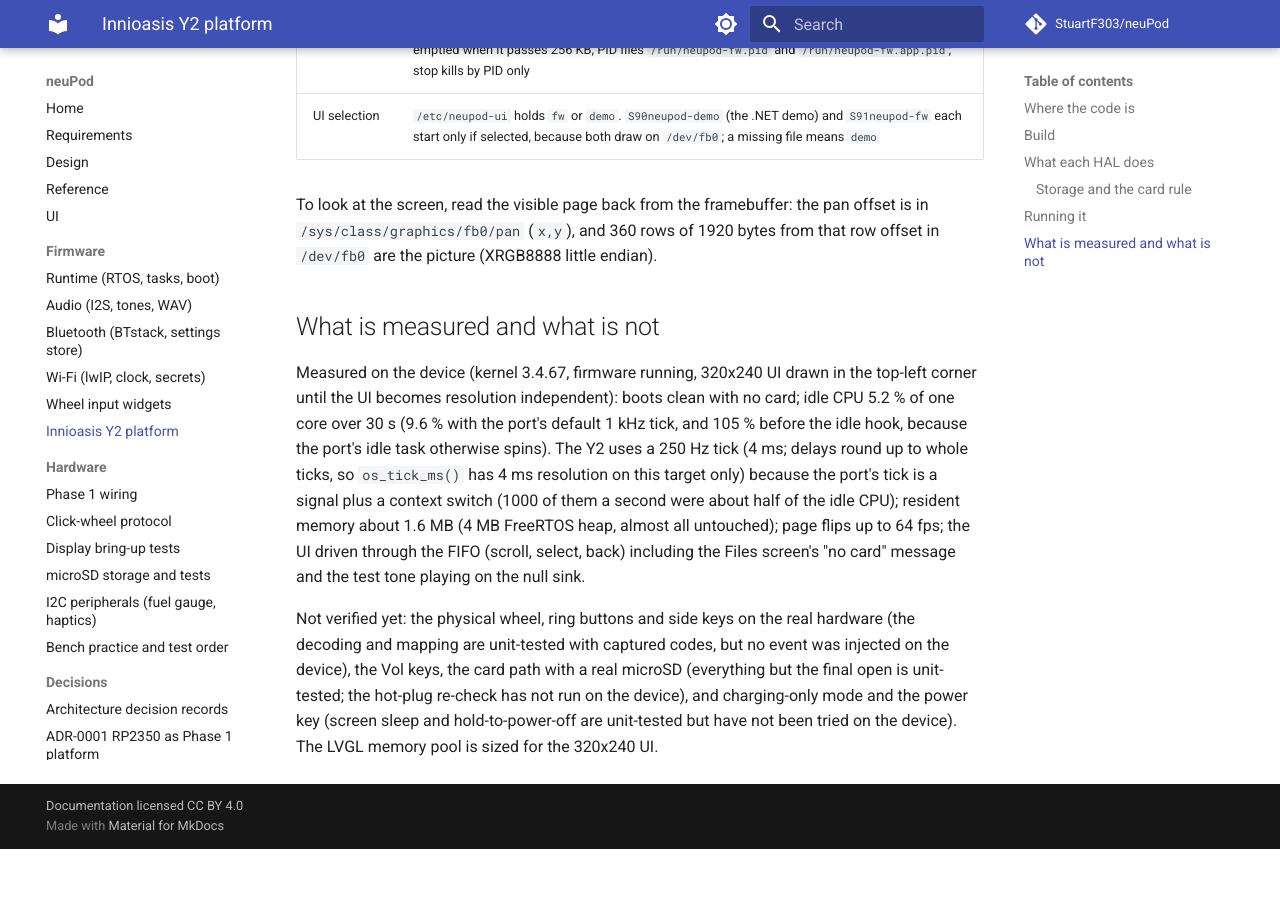
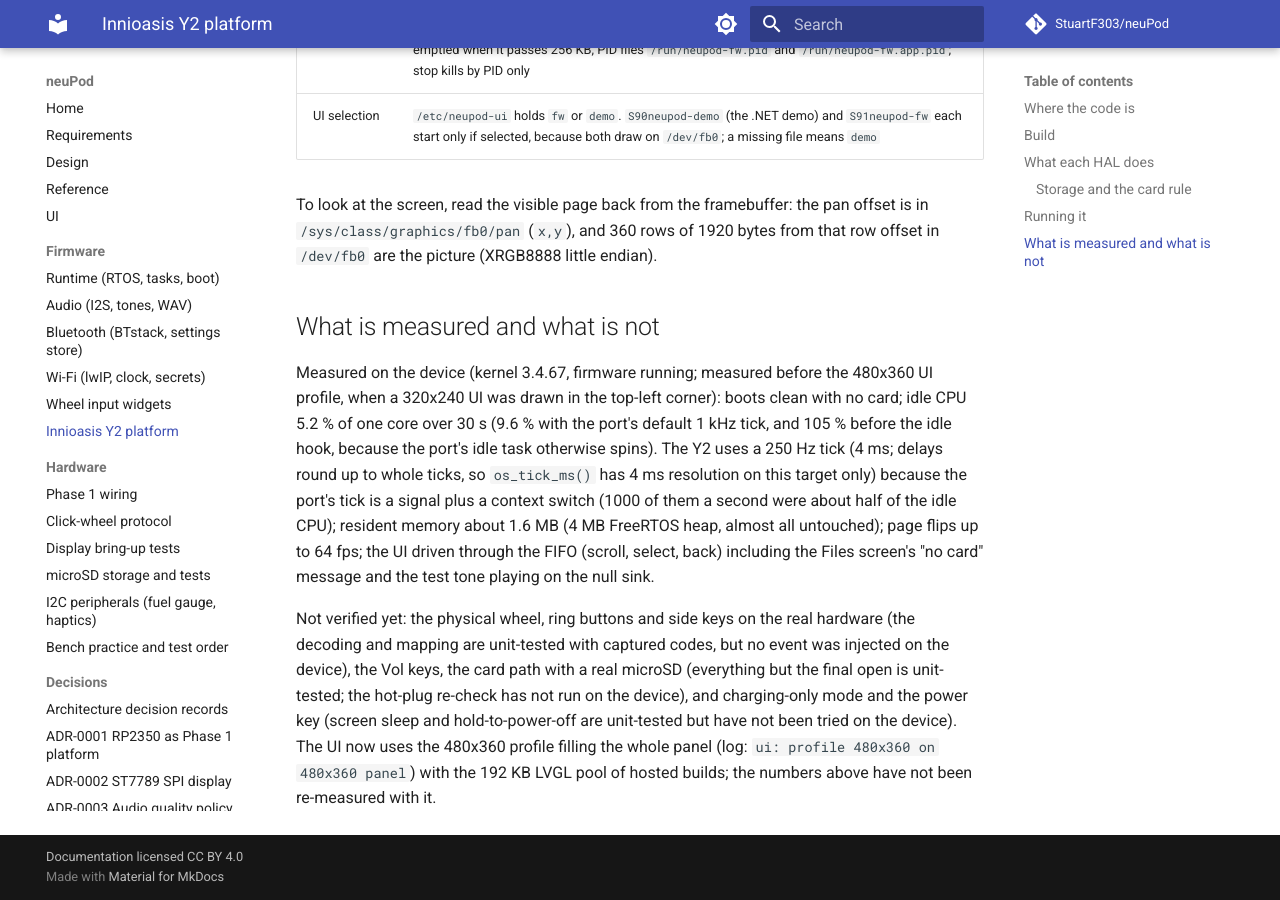
Before and after one commit to StuartF303/neuPod, an MkDocs documentation site: the page built from docs/y2.md, in a window 1280 px wide and 900 px high, scrolled down 5647 px. Built offline with MkDocs 1.6.1 and Material for MkDocs 9.7.7, drawn with Linux system fonts in a browser that asks for light colours; comment, search, counter and statistics services are not loaded; before the commit the page ends 6496 px from its top, so only the background shows below that.

Commit message:
y2: hal_display_name (mtkfb), CI apt via ci-apt.sh, docs: UI now 480x360 full panel
Co-Authored-By: Claude Opus 5.5 <noreply@anthropic.com>
Claude-Session: https://claude.ai/code/session_01NfmAnW5idE2aicSZUv6Lgy

```diff
--- a/docs/y2.md
+++ b/docs/y2.md
@@ -120,8 +120,7 @@ To look at the screen, read the visible page back from the framebuffer: the pan
 
 ## What is measured and what is not
 
-Measured on the device (kernel 3.4.67, firmware running, 320x240 UI drawn in the top-left corner until the UI becomes
-resolution independent): boots clean with no card; idle CPU 5.2 % of one core over 30 s (9.6 % with the port's default 1 kHz tick, and 105 % before the idle hook, because the
+Measured on the device (kernel 3.4.67, firmware running; measured before the 480x360 UI profile, when a 320x240 UI was drawn in the top-left corner): boots clean with no card; idle CPU 5.2 % of one core over 30 s (9.6 % with the port's default 1 kHz tick, and 105 % before the idle hook, because the
 port's idle task otherwise spins). The Y2 uses a 250 Hz tick (4 ms; delays round up to
 whole ticks, so `os_tick_ms()` has 4 ms resolution on this target only) because the port's tick is a signal plus a context switch (1000 of them a second were about half of the idle CPU); resident memory
 about 1.6 MB (4 MB FreeRTOS heap, almost all untouched); page flips up to 64 fps; the UI driven through the FIFO (scroll,
@@ -129,5 +128,5 @@ select, back) including the Files screen's "no card" message and the test tone p
 
 Not verified yet: the physical wheel, ring buttons and side keys on the real hardware (the decoding and mapping are unit-tested
 with captured codes, but no event was injected on the device), the Vol keys, the card path with a real microSD (everything but
-the final open is unit-tested; the hot-plug re-check has not run on the device), and charging-only mode and the power key (screen sleep and hold-to-power-off are unit-tested but have not been tried on the device). The LVGL memory
-pool is sized for the 320x240 UI.
+the final open is unit-tested; the hot-plug re-check has not run on the device), and charging-only mode and the power key (screen sleep and hold-to-power-off are unit-tested but have not been tried on the device). The UI now uses the 480x360 profile
+filling the whole panel (log: `ui: profile 480x360 on 480x360 panel`) with the 192 KB LVGL pool of hosted builds; the numbers above have not been re-measured with it.
```
Also changed, not shown: 2 other files.
